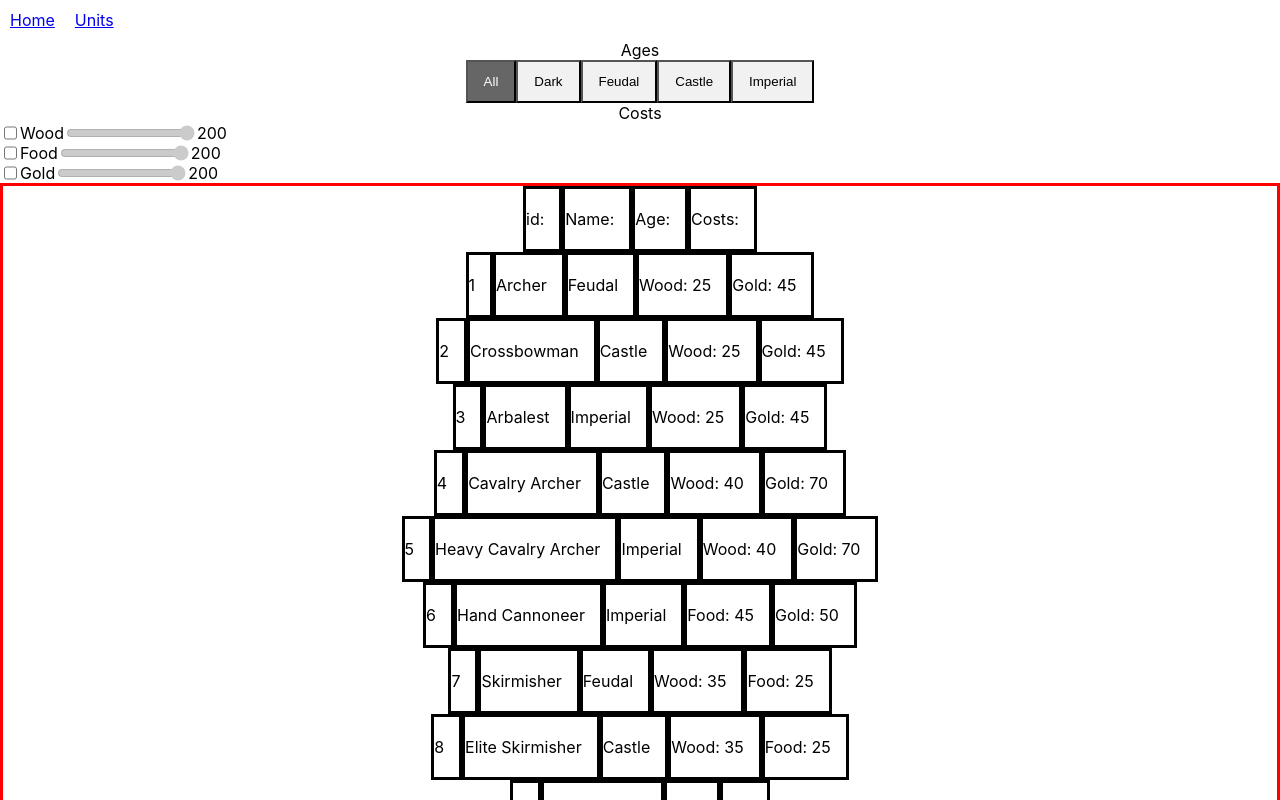
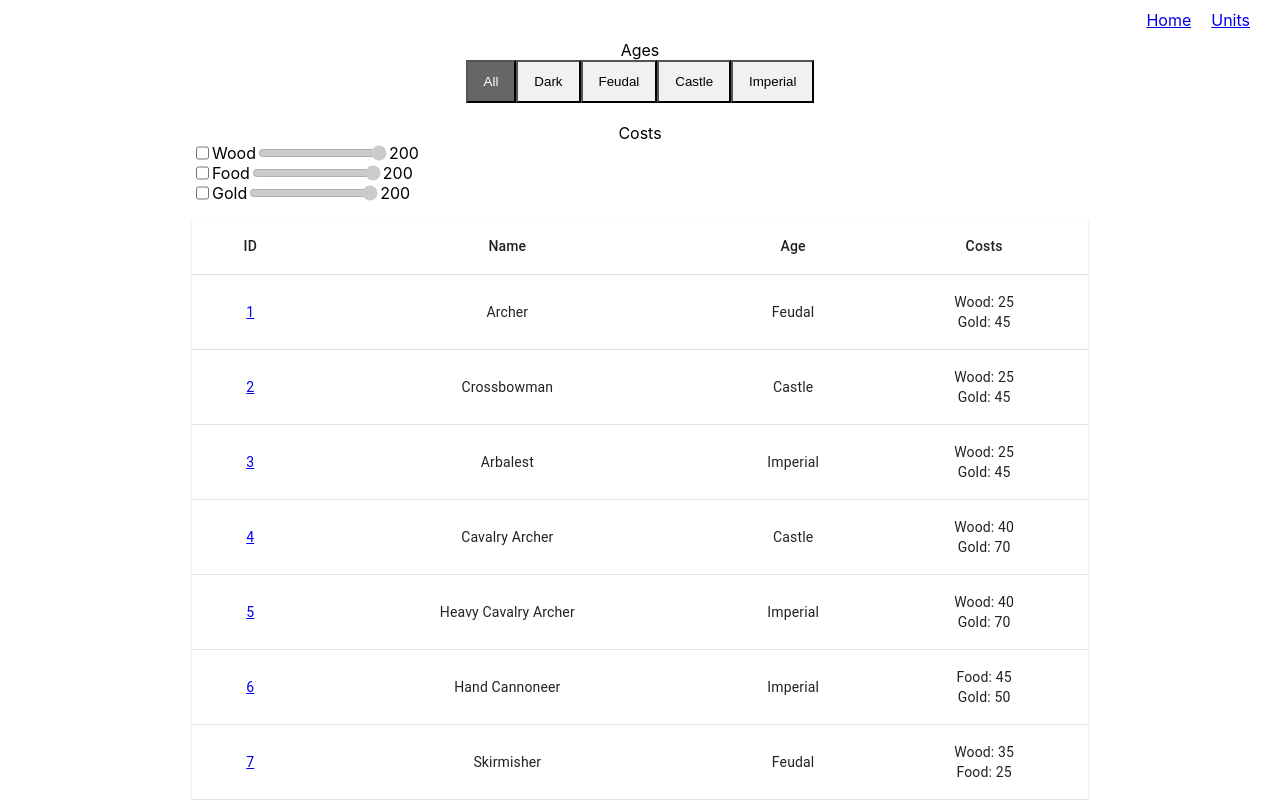
Before and after one commit to dragozed/aoe-units, a React (Create React App) app: page /units in a window 1280 px wide. Shown: the top 800 px of the page. Built offline with nearby package versions, Linux system fonts and the light colour scheme.

Commit message:
feat: table improvements, unit detail page add

```diff
--- a/package.json
+++ b/package.json
@@ -3,6 +3,9 @@
   "version": "0.1.0",
   "private": true,
   "dependencies": {
+    "@emotion/react": "^11.10.4",
+    "@emotion/styled": "^11.10.4",
+    "@mui/material": "^5.10.7",
     "@reduxjs/toolkit": "^1.8.5",
     "@testing-library/jest-dom": "^5.16.5",
     "@testing-library/react": "^13.4.0",
--- a/src/App.js
+++ b/src/App.js
@@ -1,14 +1,18 @@
 import "./App.css";
+import Home from "./components/Home/Home";
 import Units from "./components/Units/Units";
-import Home from "./components/Home/Home";
+import UnitDetail from "./components/UnitDetail/UnitDetail";
 import { Routes, Route } from "react-router-dom";
+import Header from "./components/Header/Header";
 
 function App() {
   return (
     <div className="App">
+      <Header />
       <Routes>
         <Route path="/" element={<Home />} />
         <Route path="/units" element={<Units />} />
+        <Route path="/units/:unitId" element={<UnitDetail />} />
       </Routes>
     </div>
   );
--- a/src/components/Header/Header.scss
+++ b/src/components/Header/Header.scss
@@ -1,6 +1,8 @@
 .header {
   display: flex;
   flex-direction: row;
+  justify-content: flex-end;
+  padding-right: 20px;
   .nav-button {
     padding: 10px;
     cursor: pointer;
--- a/src/components/Home/Home.js
+++ b/src/components/Home/Home.js
@@ -1,10 +1,8 @@
 import React from "react";
-import Header from "../Header/Header";
 
 export const Home = () => {
   return (
     <>
-      <Header />
       <div className="home">
         <div>Home Page</div>
       </div>
--- /dev/null
+++ b/src/components/UnitDetail/UnitDetail.js
@@ -0,0 +1,63 @@
+import React, { useEffect } from "react";
+import { useDispatch, useSelector } from "react-redux";
+import { useParams } from "react-router-dom";
+import "./UnitDetail.scss";
+import { unitsList } from "../../redux/unitsAction";
+
+//mui components
+import {
+  Table,
+  TableBody,
+  TableCell,
+  TableContainer,
+  TableHead,
+  TableRow,
+  Paper,
+} from "@mui/material";
+
+function UnitDetail() {
+  const dispatch = useDispatch();
+  let data = useSelector((state) => state.unitsData);
+  const { unitId } = useParams();
+
+  useEffect(() => {
+    dispatch(unitsList());
+  }, []);
+
+  return data.map((item) =>
+    item.id == unitId ? (
+      <div className="unit-detail-container">
+        <TableContainer component={Paper}>
+          <Table>
+            <TableBody>
+              <TableRow>
+                <TableCell align="center">ID:</TableCell>
+                <TableCell align="center">{item.id}</TableCell>
+              </TableRow>
+              <TableRow>
+                <TableCell align="center">Name:</TableCell>
+                <TableCell align="center">{item.name}</TableCell>
+              </TableRow>
+              <TableRow>
+                <TableCell align="center">Age:</TableCell>
+                <TableCell align="center">{item.age}</TableCell>
+              </TableRow>
+              <TableRow>
+                <TableCell align="center">Description:</TableCell>
+                <TableCell align="center">{item.description}</TableCell>
+              </TableRow>
+              <TableRow>
+                <TableCell align="center">Expansion:</TableCell>
+                <TableCell align="center">{item.expansion}</TableCell>
+              </TableRow>
+            </TableBody>
+          </Table>
+        </TableContainer>
+      </div>
+    ) : (
+      ""
+    )
+  );
+}
+
+export default UnitDetail;
--- /dev/null
+++ b/src/components/UnitDetail/UnitDetail.scss
@@ -0,0 +1,9 @@
+$small: 700px;
+
+.unit-detail-container {
+  @media screen and (min-width: $small) {
+    width: 70%;
+    padding-left: 15%;
+    padding-top: 40px;
+  }
+}
--- a/src/components/Units/CostsFilter/CostsFilter.js
+++ b/src/components/Units/CostsFilter/CostsFilter.js
@@ -25,7 +25,7 @@ function CostsFilter(props) {
   };
   return (
     <>
-      <div>Costs</div>
+      <div className="costs-text">Costs</div>
       <div className="costs-filter">
         <div className="range-filter">
           <input
--- a/src/components/Units/Units.js
+++ b/src/components/Units/Units.js
@@ -1,14 +1,29 @@
+import { useEffect, useState } from "react";
 import { useDispatch, useSelector } from "react-redux";
 import { unitsList } from "../../redux/unitsAction";
-import { useEffect, useState } from "react";
+import { Link } from "react-router-dom";
 import "./Units.scss";
-import Header from "../Header/Header";
 import CostsFilter from "./CostsFilter/CostsFilter";
 import AgesFilter from "./AgesFilter/AgesFilter";
+
+//mui components
+import {
+  Table,
+  TableBody,
+  TableCell,
+  TableContainer,
+  TableHead,
+  TableRow,
+  Paper,
+} from "@mui/material";
 
 function Units() {
   const dispatch = useDispatch();
   let data = useSelector((state) => state.unitsData);
+
+  useEffect(() => {
+    dispatch(unitsList());
+  }, []);
 
   const [filters, setFilters] = useState({
     ageFilter: "All",
@@ -16,10 +31,6 @@ function Units() {
     foodFilter: 200,
     goldFilter: 200,
   });
-
-  useEffect(() => {
-    dispatch(unitsList());
-  }, []);
 
   const displayWood = (item) => {
     let display;
@@ -51,7 +62,6 @@ function Units() {
 
   return (
     <>
-      <Header />
       <div className="filters-container">
         <AgesFilter setFilters={setFilters} ageFilter={filters.ageFilter} />
         <CostsFilter
@@ -62,16 +72,24 @@ function Units() {
         />
       </div>
       <div className="units-container">
-        <div className="unit">
-          <div>id:</div>
-          <div>Name: </div>
-          <div>Age: </div>
-          <div>Costs:</div>
-        </div>
+        <TableContainer component={Paper}>
+          <Table>
+            <TableHead>
+              <TableRow>
+                <TableCell align="center">ID</TableCell>
+                <TableCell align="center">Name</TableCell>
+                <TableCell align="center">Age</TableCell>
+                <TableCell align="center">Costs</TableCell>
+              </TableRow>
+            </TableHead>
+            <TableBody>
               {data.map((item) => (
-          <div
+                <TableRow
+                  sx={{ height: 75 }}
+                  key={item.id}
                   className={
-              (filters.ageFilter !== "All" && filters.ageFilter !== item.age) ||
+                    (filters.ageFilter !== "All" &&
+                      filters.ageFilter !== item.age) ||
                     (item.cost !== null && item.cost.Wood !== undefined
                       ? filters.woodFilter < item.cost.Wood
                       : "") ||
@@ -84,18 +102,22 @@ function Units() {
                       ? "hidden"
                       : ""
                   }
-            key={item.id}
                 >
-            <div className="unit">
-              <div>{item.id}</div>
-              <div>{item.name}</div>
-              <div>{item.age}</div>
+                  <TableCell component={"th"} scope="row" align="center">
+                    <Link to={`/units/${item.id}`}>{item.id}</Link>
+                  </TableCell>
+                  <TableCell align="center">{item.name}</TableCell>
+                  <TableCell align="center">{item.age}</TableCell>
+                  <TableCell align="center">
                     {item.cost !== null ? displayWood(item) : <div>Null</div>}
                     {item.cost !== null ? displayFood(item) : ""}
                     {item.cost !== null ? displayGold(item) : ""}
-            </div>
-          </div>
+                  </TableCell>
+                </TableRow>
               ))}
+            </TableBody>
+          </Table>
+        </TableContainer>
       </div>
     </>
   );
--- a/src/components/Units/Units.scss
+++ b/src/components/Units/Units.scss
@@ -1,20 +1,16 @@
+$small: 700px;
+
 .units-container {
-  display: flex;
-  flex-direction: column;
-  align-items: center;
-  border-style: solid;
-  border-color: red;
-  .unit {
-    display: flex;
-    flex-direction: row;
-    div {
-      padding: 20px 0px;
-      padding-right: 15px;
-      border-style: solid;
-    }
+  @media screen and (min-width: $small) {
+    width: 70%;
+    padding-left: 15%;
+  }
+  .hidden {
+    display: none;
   }
 }
 
+//AgesFilter scss
 .ages-filter {
   button {
     padding: 12px 16px;
@@ -29,13 +25,18 @@
     }
   }
 }
+
+//CostsFilter scss
+.costs-text {
+  padding-top: 20px;
+}
 .costs-filter {
+  padding-bottom: 15px;
+  @media screen and (min-width: $small) {
+    padding-left: 15%;
+  }
   .range-filter {
     display: flex;
     flex-direction: row;
   }
 }
-
-.hidden {
-  display: none;
-}
--- a/src/redux/unitsReducer.js
+++ b/src/redux/unitsReducer.js
@@ -1,7 +1,6 @@
 import { SET_UNITS_LIST } from "./constants";
 
 export const unitsData = (data = [], action) => {
-  let remainingItems;
   switch (action.type) {
     case SET_UNITS_LIST:
       return [...action.data];
--- a/src/redux/unitsSaga.js
+++ b/src/redux/unitsSaga.js
@@ -2,7 +2,7 @@ import { takeEvery, put } from "redux-saga/effects";
 import { UNITS_LIST, SET_UNITS_LIST } from "./constants";
 
 function* getUnits() {
-  let data = yield fetch("./age-of-empires-units.json"); //fetch from public
+  let data = yield fetch("../age-of-empires-units.json"); //fetch from public
   data = yield data.json();
   data = data.units;
   yield put({ type: SET_UNITS_LIST, data });
```
Also changed, not shown: 1 other file (tests, documents, lock files or other folders). Lines whose indentation alone changed are shown as unchanged.
